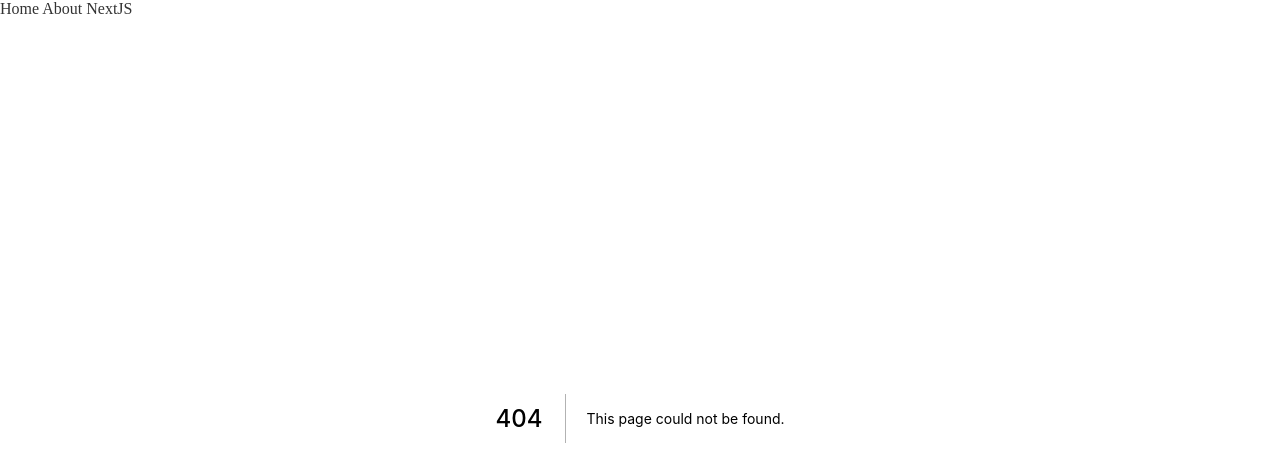
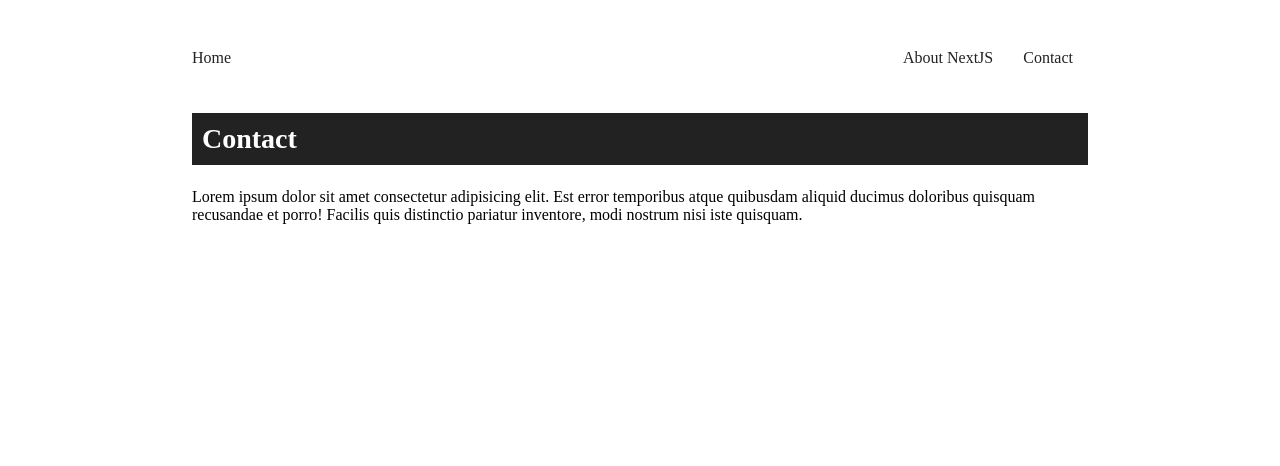
Before and after one commit to Abbiscuit/nextjs-portfolio-template, a Next.js app: page /contact in a window 1280 px wide. Before the commit this address had no page. Shown: the top 466 px of the page. Built offline with nearby package versions, Linux system fonts and the light colour scheme.

Commit message:
Add styling to navbar

```diff
--- a/components/layout.component.jsx
+++ b/components/layout/layout.component.jsx
@@ -1,4 +1,6 @@
-import Navbar from './navbar/navbar.component';
+import Navbar from '../navbar/navbar.component';
+
+import './layout.styles.scss';
 
 const Layout = ({ children }) => (
   <div className="layout">
--- /dev/null
+++ b/components/layout/layout.styles.scss
@@ -0,0 +1,10 @@
+.layout {
+  width: 70vw;
+  margin: 0 auto;
+  padding: 20px;
+
+  a {
+    text-decoration: none;
+    color: #222;
+  }
+}
--- a/components/navbar/navbar.component.jsx
+++ b/components/navbar/navbar.component.jsx
@@ -6,13 +6,20 @@
 class Navbar extends Component {
   render() {
     return (
-      <nav>
-        <div>
-          <Link href="/">
-            <a title="Our API"> Home </a>
+      <nav className="navbar">
+        <Link href="/">
+          <a title="Our API"> Home </a>
+        </Link>
+        <div className="options">
+          <Link href="/about">
+            <a title="About Next JS" className="option">
+              About NextJS
+            </a>
           </Link>
-          <Link href="/about">
-            <a title="About Next JS"> About NextJS </a>
+          <Link href="/contact">
+            <a title="Contact" className="option">
+              Contact
+            </a>
           </Link>
         </div>
       </nav>
--- a/components/navbar/navbar.styles.scss
+++ b/components/navbar/navbar.styles.scss
@@ -1,8 +1,30 @@
-nav {
-  padding: 10p 20px;
+.navbar {
+  height: 60px;
+  width: 100%;
+  display: flex;
+  justify-content: space-between;
+  margin-bottom: 25px;
+  align-items: center;
 
-  a {
-    text-decoration: none;
-    color: #333;
+  .options {
+    width: 50%;
+    height: 100%;
+    display: flex;
+    justify-content: flex-end;
+    align-items: center;
+
+    .option {
+      padding: 10px 15px;
+    }
   }
 }
+
+// .navbar {
+//   padding: 10p 20px;
+//   background: palevioletred;
+
+//   a {
+//     text-decoration: none;
+//     color: #333;
+//   }
+// }
--- a/pages/_app.js
+++ b/pages/_app.js
@@ -1,7 +1,7 @@
 import React from 'react';
 import App, { Container } from 'next/app';
 
-import Layout from '../components/layout.component';
+import Layout from '../components/layout/layout.component';
 
 class MyApp extends App {
   // Only uncomment this method if you have blocking data requirements for
--- a/pages/_document.js
+++ b/pages/_document.js
@@ -3,7 +3,7 @@
 class MyDocument extends Document {
   render() {
     return (
-      <Html>
+      <Html lang="en, ja">
         <Head />
         <body>
           <Main />
--- a/pages/about.js
+++ b/pages/about/index.js
@@ -1,7 +1,9 @@
 import Head from 'next/head';
 
+import './index.styles.scss';
+
 const About = () => (
-  <section>
+  <section className="about-page">
     <Head>
       <title>About NextJS</title>
       <meta name="viewport" content="width=device-width, initial-scale=1.0" />
--- /dev/null
+++ b/pages/about/index.styles.scss
@@ -0,0 +1,8 @@
+.about-page {
+  h1 {
+    font-size: 28px;
+    color: #fff;
+    background: #222;
+    padding: 10px;
+  }
+}
--- /dev/null
+++ b/pages/contact/index.js
@@ -0,0 +1,17 @@
+import './index.styles.scss';
+
+const Contact = () => (
+  <section className="contact-page">
+    <h1>Contact</h1>
+    <p>
+      <span>
+        Lorem ipsum dolor sit amet consectetur adipisicing elit. Est error
+        temporibus atque quibusdam aliquid ducimus doloribus quisquam recusandae
+        et porro! Facilis quis distinctio pariatur inventore, modi nostrum nisi
+        iste quisquam.
+      </span>
+    </p>
+  </section>
+);
+
+export default Contact;
--- /dev/null
+++ b/pages/contact/index.styles.scss
@@ -0,0 +1,8 @@
+.contact-page {
+  h1 {
+    font-size: 28px;
+    color: #fff;
+    background: #222;
+    padding: 10px;
+  }
+}
```
